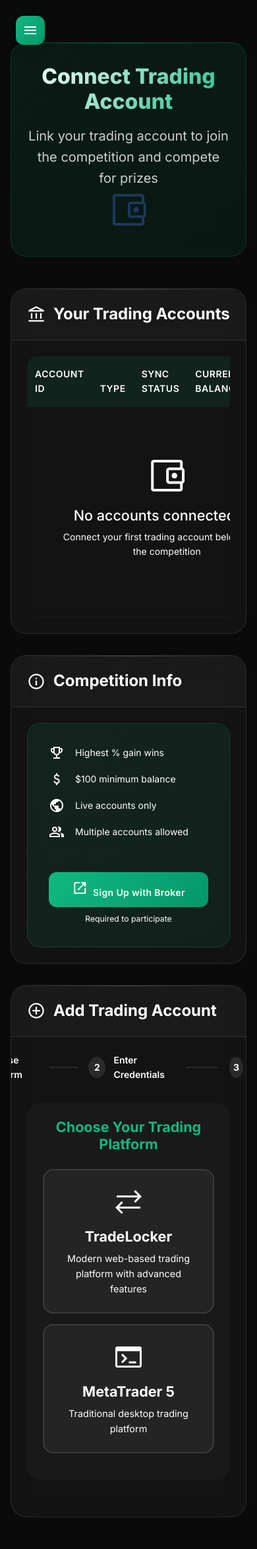
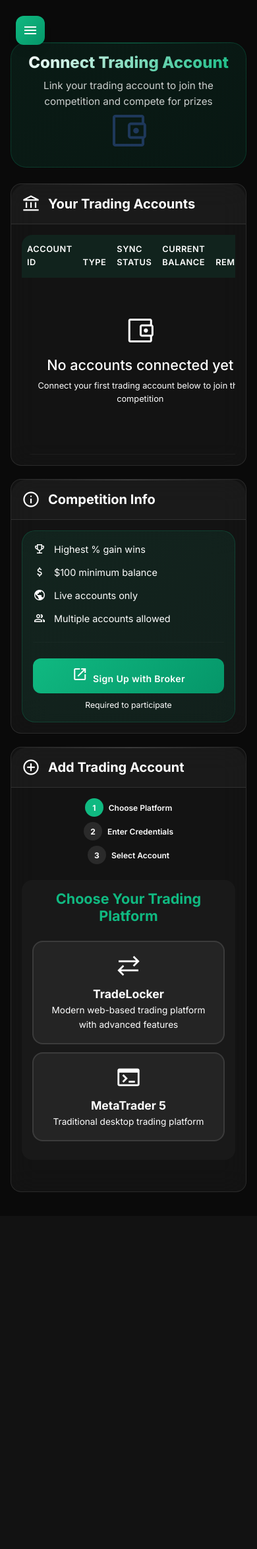
Before and after one commit to Tradersimpulse/tradecomp, a Flask app: page /accounts in a window 390 px wide. Shown: the whole page at 66% size. After the commit the page ends 1807 px from the top, so only its background shows below. Run offline with Flask 3, Linux system fonts and the light colour scheme; the visitor is signed in with stand-in values (Sample User, id 1); data that the repository does not hold is empty.

Commit message:
Update accounts.html

```diff
--- a/templates/accounts.html
+++ b/templates/accounts.html
@@ -477,55 +477,6 @@
         font-size: 1.5rem;
     }
 
-    /* Responsive */
-    @media (max-width: 768px) {
-        .accounts-hero {
-            padding: 2rem 1.5rem;
-            text-align: center;
-        }
-
-        .accounts-hero h1 {
-            font-size: 2rem;
-        }
-
-        .card-header-modern, .card-body-modern {
-            padding: 1.5rem;
-        }
-
-        .accounts-table th, .accounts-table td {
-            padding: 1rem 0.75rem;
-            font-size: 0.875rem;
-        }
-
-        .form-section, .account-type-selector {
-            padding: 1.5rem;
-        }
-
-        .type-option {
-            padding: 1.5rem;
-        }
-    }
-
-    /* Animation classes */
-    .fade-in-up {
-        animation: fadeInUp 0.6s ease-out;
-    }
-
-    .fade-in-up:nth-child(2) { animation-delay: 0.1s; }
-    .fade-in-up:nth-child(3) { animation-delay: 0.2s; }
-    .fade-in-up:nth-child(4) { animation-delay: 0.3s; }
-
-    @keyframes fadeInUp {
-        from {
-            opacity: 0;
-            transform: translateY(30px);
-        }
-        to {
-            opacity: 1;
-            transform: translateY(0);
-        }
-    }
-
     /* Step indicator - UPDATED GREEN */
     .step-indicator {
         display: flex;
@@ -582,6 +533,221 @@
     .step.completed:not(:last-child)::after {
         background: #10B981;
     }
+
+    /* Responsive Design */
+    @media (max-width: 768px) {
+        .accounts-hero {
+            padding: 1.5rem 1rem;
+            text-align: center;
+            margin-bottom: 1.5rem;
+        }
+
+        .accounts-hero h1 {
+            font-size: 1.75rem;
+            margin-bottom: 0.5rem;
+        }
+
+        .accounts-hero p {
+            font-size: 0.95rem;
+        }
+
+        .card-header-modern, .card-body-modern {
+            padding: 1.25rem;
+        }
+
+        .card-title-modern {
+            font-size: 1.25rem;
+        }
+
+        .accounts-table th, .accounts-table td {
+            padding: 0.75rem 0.5rem;
+            font-size: 0.8rem;
+        }
+
+        .form-section, .account-type-selector {
+            padding: 1.25rem;
+            border-radius: 16px;
+        }
+
+        .type-option {
+            padding: 1.25rem;
+            margin-bottom: 0.75rem;
+        }
+
+        .type-option .material-symbols-outlined {
+            font-size: 2.5rem;
+            margin-bottom: 0.75rem;
+        }
+
+        .type-option h4 {
+            font-size: 1.1rem;
+            margin-bottom: 0.25rem;
+        }
+
+        .type-option p {
+            font-size: 0.85rem;
+        }
+
+        .form-group-modern {
+            margin-bottom: 1rem;
+        }
+
+        .form-control-modern, .form-select-modern {
+            padding: 0.75rem;
+            font-size: 0.9rem;
+        }
+
+        .form-label-modern {
+            font-size: 0.75rem;
+            margin-bottom: 0.5rem;
+        }
+
+        .competition-info {
+            padding: 1.25rem;
+        }
+
+        .info-item {
+            margin-bottom: 0.75rem;
+            font-size: 0.9rem;
+        }
+
+        .info-item .material-symbols-outlined {
+            font-size: 1.25rem;
+            margin-right: 0.75rem;
+        }
+
+        .step-indicator {
+            margin-bottom: 1.5rem;
+            flex-wrap: wrap;
+            gap: 0.5rem;
+        }
+
+        .step {
+            font-size: 0.75rem;
+        }
+
+        .step-number {
+            width: 28px;
+            height: 28px;
+            font-size: 0.75rem;
+            margin-right: 0.5rem;
+        }
+
+        .step:not(:last-child)::after {
+            width: 30px;
+            margin: 0 0.5rem;
+        }
+
+        .modern-card {
+            margin-bottom: 1.25rem;
+            border-radius: 16px;
+        }
+
+        .action-btn {
+            padding: 0.5rem 0.75rem;
+            font-size: 0.75rem;
+        }
+
+        .balance-amount {
+            font-size: 0.9rem;
+        }
+
+        .status-badge {
+            padding: 0.375rem 0.75rem;
+            font-size: 0.75rem;
+        }
+
+        .empty-state {
+            padding: 2rem 1rem;
+        }
+
+        .empty-state .material-symbols-outlined {
+            font-size: 3rem;
+        }
+
+        /* Mobile hover effects - disable transform */
+        .modern-card:hover,
+        .type-option:hover,
+        .action-btn:hover {
+            transform: none;
+        }
+
+        /* Better mobile table */
+        .accounts-table {
+            font-size: 0.8rem;
+        }
+
+        .account-id {
+            font-size: 0.8rem;
+        }
+
+        /* Compact form spacing */
+        .account-selection {
+            padding: 1rem;
+        }
+
+        .form-check-modern {
+            padding: 0.75rem;
+            margin-bottom: 0.5rem;
+        }
+    }
+
+    /* Extra small devices */
+    @media (max-width: 576px) {
+        .accounts-hero {
+            padding: 1rem;
+        }
+
+        .accounts-hero h1 {
+            font-size: 1.5rem;
+        }
+
+        .card-header-modern, .card-body-modern {
+            padding: 1rem;
+        }
+
+        .form-section, .account-type-selector {
+            padding: 1rem;
+        }
+
+        .type-option {
+            padding: 1rem;
+        }
+
+        .competition-info {
+            padding: 1rem;
+        }
+
+        .step-indicator {
+            flex-direction: column;
+            align-items: center;
+            gap: 0.5rem;
+        }
+
+        .step:not(:last-child)::after {
+            display: none;
+        }
+    }
+
+    /* Animation classes */
+    .fade-in-up {
+        animation: fadeInUp 0.6s ease-out;
+    }
+
+    .fade-in-up:nth-child(2) { animation-delay: 0.1s; }
+    .fade-in-up:nth-child(3) { animation-delay: 0.2s; }
+    .fade-in-up:nth-child(4) { animation-delay: 0.3s; }
+
+    @keyframes fadeInUp {
+        from {
+            opacity: 0;
+            transform: translateY(30px);
+        }
+        to {
+            opacity: 1;
+            transform: translateY(0);
+        }
+    }
 </style>
 {% endblock %}
 
@@ -604,7 +770,7 @@
 
 <div class="row">
     <!-- Trading Accounts Section -->
-    <div class="col-lg-8">
+    <div class="col-lg-8 order-2 order-lg-1">
         <div class="modern-card fade-in-up">
             <div class="card-header-modern">
                 <h2 class="card-title-modern">
@@ -689,7 +855,7 @@
     </div>
 
     <!-- Competition Info Section -->
-    <div class="col-lg-4">
+    <div class="col-lg-4 order-3 order-lg-2">
         <div class="modern-card fade-in-up">
             <div class="card-header-modern">
                 <h2 class="card-title-modern">
@@ -734,7 +900,7 @@
 </div>
 
 <!-- Add New Account Section -->
-<div class="modern-card fade-in-up">
+<div class="modern-card fade-in-up order-1 order-lg-3">
     <div class="card-header-modern">
         <h2 class="card-title-modern">
             <span class="material-symbols-outlined">add_circle</span>
```
